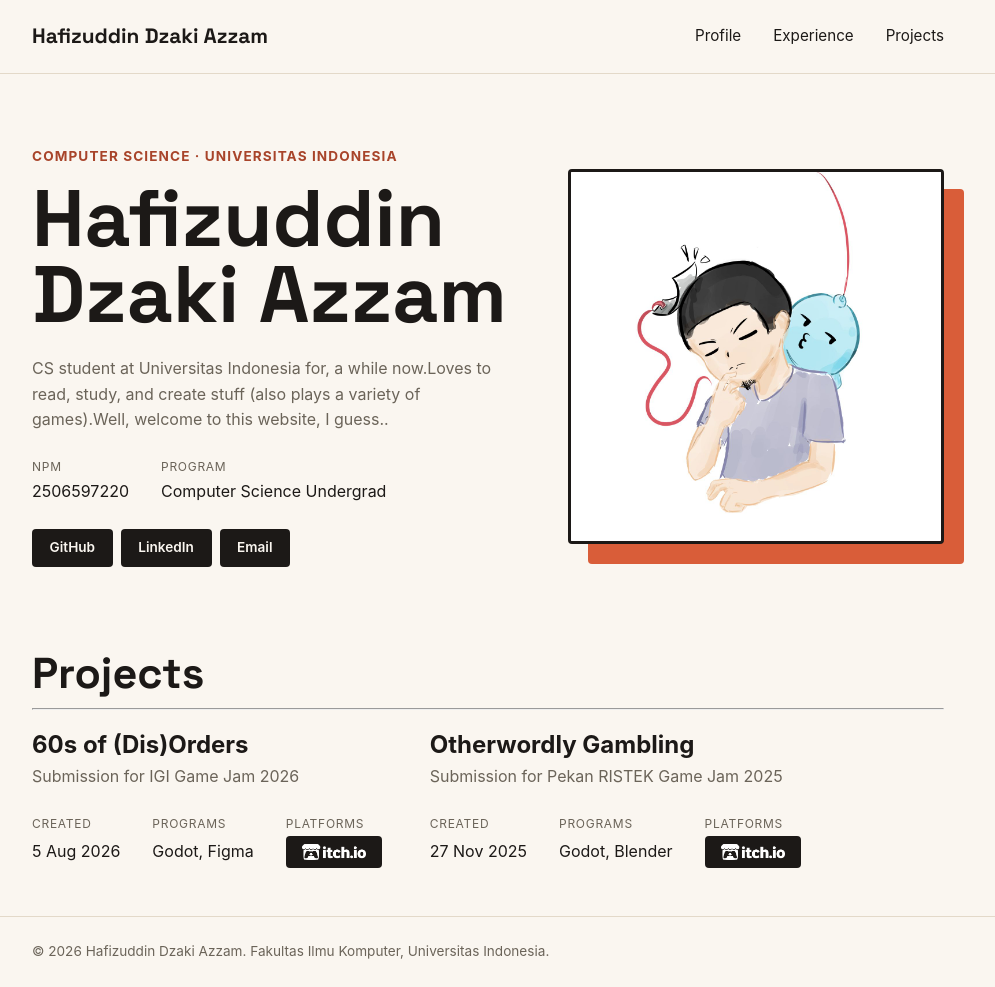
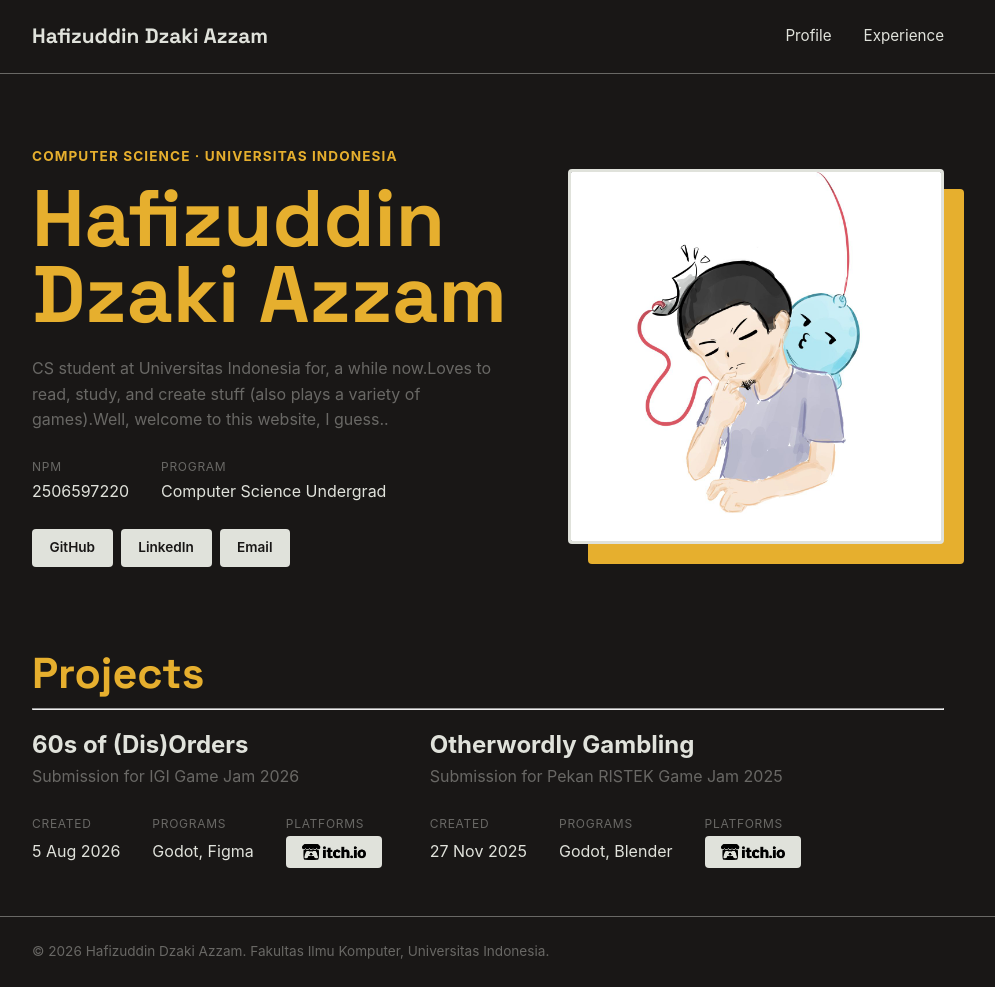
Before and after one commit to d-T0x/myportofolio, a Django app: page / in a window 1280 px wide. Shown: the whole page, without its empty margins (152-1147 px from the left). Run offline with Django 5.2, Linux system fonts and the light colour scheme.

Commit message:
feat: adjust UI color to new palette

```diff
--- a/static/css/style.css
+++ b/static/css/style.css
@@ -5,12 +5,12 @@
 }
 
 :root {
-    --ink: #1c1917;
-    --paper: #faf6f0;
-    --accent: #d95d39;
-    --accent-dark: #a8442a;
-    --line: #e3d9c9;
-    --text-muted: #6b6459;
+    --ink: #E0E2DB;
+    --paper: #191716;
+    --accent: #E6AF2E;
+    --accent-dark: #E6AF2E;
+    --line: #696865;
+    --text-muted: #696865;
     --radius: 4px;
 }
 
@@ -49,6 +49,10 @@ h1, .brand {
 .nav-bar {
     display: flex;
     justify-content: space-between;
+}
+
+.nav-opt:hover {
+    color: var(--accent);
 }
 
 .brand {
@@ -270,13 +274,18 @@ h1, .brand {
     border-top: 1px solid var(--line);
 }
 
+.container h1{
+    color: var(--accent);
+}
+
 .section-kicker {
-    color: var(--accent-dark);
+    color: var(--ink);
     font-size: 0.8rem;
     font-weight: 700;
     letter-spacing: 0.08em;
     text-transform: uppercase;
 }
+
 
 .experience-section h1 {
     margin: 0.4rem 0 1.5rem;
@@ -296,8 +305,12 @@ h1, .brand {
     border-radius: var(--radius);
 }
 
+.experience-card h2{
+    color: var(--paper);
+}
+
 .experience-category {
-    color: var(--accent-dark);
+    color: var(--accent);
     font-size: 0.75rem;
     font-weight: 700;
     text-transform: uppercase;
@@ -317,4 +330,5 @@ h1, .brand {
     margin-top: 1rem;
     font-size: 0.85rem;
     font-weight: 600;
+    color: var(--line);
 }
--- a/templates/experience.html
+++ b/templates/experience.html
@@ -20,9 +20,6 @@
                 </nav>
                 <nav>
                     <a href="{% url 'main:show_experience' %}">Experience</a>
-                </nav>
-                <nav>
-                    <a href="#projects">Projects</a>
                 </nav>
             </nav>
         </div>
--- a/templates/index.html
+++ b/templates/index.html
@@ -16,13 +16,10 @@
             <a href="{% url 'main:show_main' %}" class="brand">{{ name }}</a>
             <nav class="nav-bar">
                 <nav>
-                    <a href="{% url 'main:show_main' %}">Profile</a>
+                    <a href="{% url 'main:show_main' %}" class="nav-opt">Profile</a>
                 </nav>
                 <nav>
-                    <a href="{% url 'main:show_experience' %}">Experience</a>
-                </nav>
-                <nav>
-                    <a href="#projects">Projects</a>
+                    <a href="{% url 'main:show_experience' %} " class="nav-opt">Experience</a>
                 </nav>
             </nav>
         </div>
@@ -89,8 +86,8 @@
                                 <dt>Platforms</dt>
                                 <dd>
                                     <a href="https://daily-learner.itch.io/60-seconds-of-disorders" class="platform-link" target="_blank">
-                                        <img class="url-icon desktop-icon" src="static/img/itchio-logo-white.png" alt="Itch.io icon">
-                                        <img class="url-icon mobile-icon" src="static/img/itchio-logo-textless-white.png" alt="Itch.io icon">
+                                        <img class="url-icon desktop-icon" src="static/img/itchio-logo-black.png" alt="Itch.io icon">
+                                        <img class="url-icon mobile-icon" src="static/img/itchio-logo-textless-black.png" alt="Itch.io icon">
                                     </a>
                                 </dd>
                             </div>
@@ -118,8 +115,8 @@
                                 <dt>Platforms</dt>
                                 <dd>
                                     <a href="https://daily-learner.itch.io/otherwordly-gambling" class="platform-link" target="_blank">
-                                        <img class="url-icon desktop-icon" src="static/img/itchio-logo-white.png" alt="Itch.io icon">
-                                        <img class="url-icon mobile-icon" src="static/img/itchio-logo-textless-white.png" alt="Itch.io icon">
+                                        <img class="url-icon desktop-icon" src="static/img/itchio-logo-black.png" alt="Itch.io icon">
+                                        <img class="url-icon mobile-icon" src="static/img/itchio-logo-textless-black.png" alt="Itch.io icon">
                                     </a>
                                 </dd>
                             </div>
```
Also changed, not shown: static/img/itchio-logo-black.png (added), static/img/itchio-logo-textless-black.png (added).
